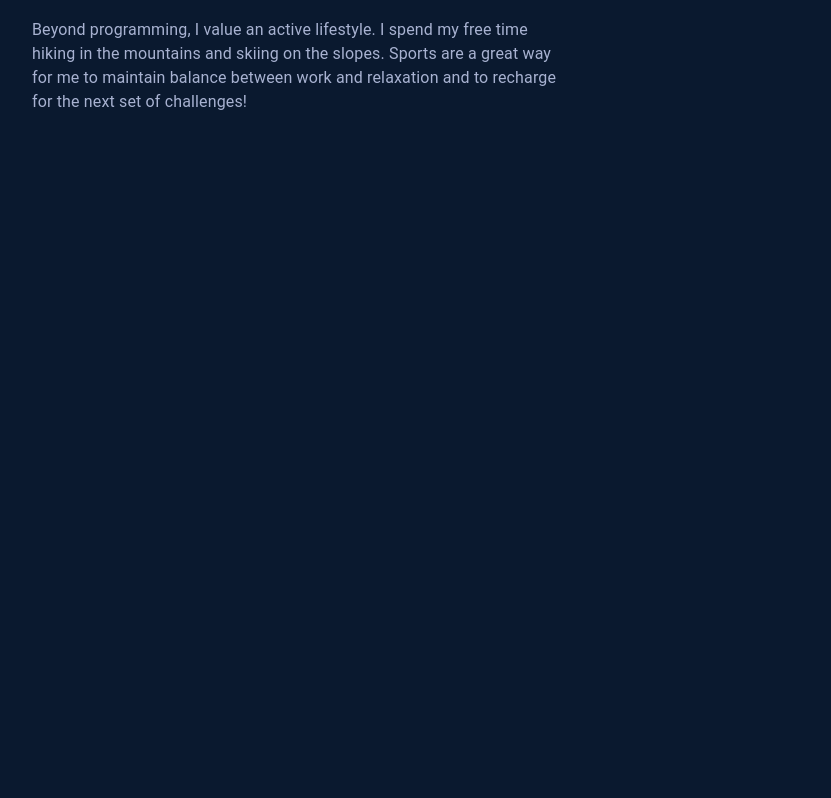
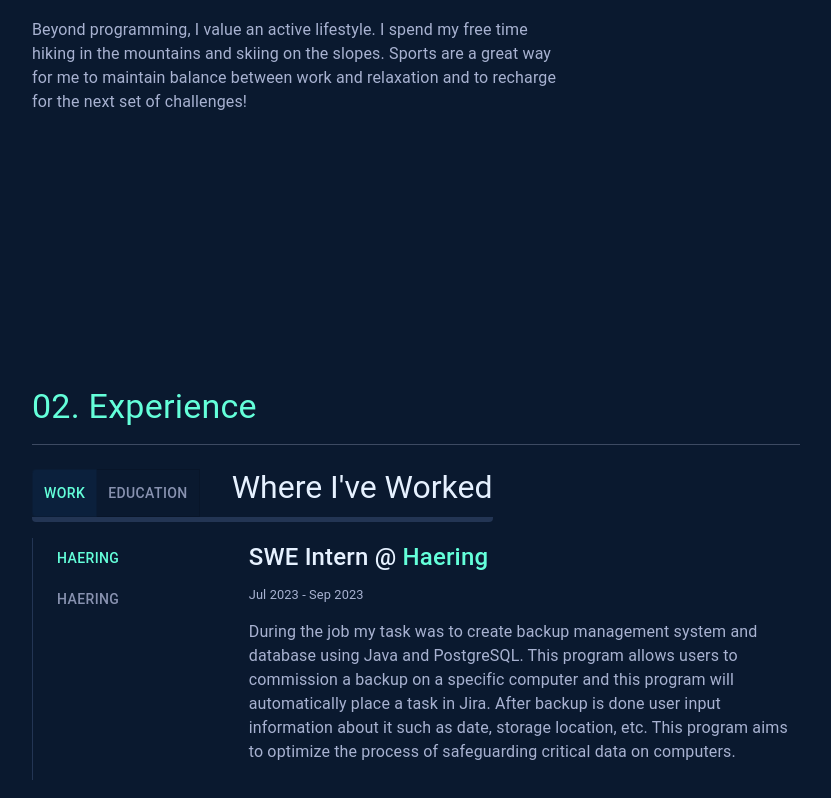
Before and after one commit to MateuszMaciaszczyk/portfolio, a React (Create React App) app: page / in a window 1280 px wide. Shown: the part 1289-2087 px from the top of the page, without its empty margins (224-1055 px from the left). Built offline with nearby package versions, Linux system fonts and the light colour scheme.

Commit message:
Added experience section

```diff
--- a/src/App.tsx
+++ b/src/App.tsx
@@ -8,6 +8,7 @@ import Sidebar from './components/Sidebar';
 import CustomScrollbar from './components/CustomScrollbar';
 import AboutMe from "./components/AboutMe";
 import Main from "./components/Main";
+import Experience from "./components/Experience";
 
 function App() {
     const scrollToSection = (id: string) => {
@@ -29,8 +30,8 @@ function App() {
             <CustomScrollbar />
             <Main />
             <AboutMe />
+            <Experience />
 
-            <Section id="experience" backgroundColor={colors.navy} />
             <Section id="skills" backgroundColor={colors.navy} />
             <Section id="projects" backgroundColor={colors.navy} />
             <Section id="contact" backgroundColor={colors.navy} />
--- /dev/null
+++ b/src/components/Experience.tsx
@@ -0,0 +1,168 @@
+import React, { useState } from 'react';
+import {ToggleButton, ToggleButtonGroup, Box, Typography, Button, Divider} from '@mui/material';
+import colors from '../theme/colors';
+
+type WorkExperience = {
+    company: string;
+    role: string;
+    duration: string;
+    details: string[];
+};
+
+type EducationExperience = {
+    institution: string;
+    degree: string;
+    duration: string;
+    details: string[];
+};
+
+const workExperience: WorkExperience[] = [
+    {
+        company: 'Haering',
+        role: 'SWE Intern',
+        duration: 'Jul 2023 - Sep 2023',
+        details: [
+            'During the job my task was to create backup management system and database\n' +
+            'using Java and PostgreSQL. This program allows users to commission a backup on a\n' +
+            'specific computer and this program will automatically place a task in Jira. After\n' +
+            'backup is done user input information about it such as date, storage location, etc.\n' +
+            'This program aims to optimize the process of safeguarding critical data on computers.',
+        ],
+    },
+    {
+        company: 'Haering',
+        role: 'Technical Support',
+        duration: 'Jul 2022 - Sep 2022',
+        details: [
+            'I was responsible for diagnosing and resolving IT issues, supporting end users with hardware, ' +
+            'software, and network-related problems. I registered each ticket in the ticketing system, ' +
+            'allowing me to effectively manage requests and ensure timely resolution. I assisted users with ' +
+            'varying levels of technical knowledge, providing clear instructions and creating guides to help ' +
+            'address common issues. I collaborated with IT teams on more complex cases and monitored infrastructure ' +
+            'to prevent future disruptions.',
+        ],
+    },
+];
+
+const educationExperience: EducationExperience[] = [
+    {
+        institution: 'AGH',
+        degree: 'BSc in Computer Science',
+        duration: 'Oct 2022 - Present',
+        details: [
+            'Studying computer science at AGH, I am learning both the theoretical foundations and practical aspects ' +
+            'of programming, algorithms, and database management. I explore topics related to application programming, ' +
+            'operating systems, and artificial intelligence, giving me a comprehensive understanding of the IT industry. ' +
+            'The studies enhance my analytical thinking and problem-solving skills, as well as provide experience in ' +
+            'team collaboration on IT projects. This prepares me well for the challenges of the dynamic IT environment ' +
+            'and allows me to better align my skills with market needs.',
+        ],
+    },
+    {
+        institution: 'I LO in Piotrkow Trybunalski',
+        degree: 'Math-IT profile',
+        duration: 'Sep 2019 - Jun 2022',
+        details: [
+            'I gained a solid foundation in mathematics and computer science. I learned to create websites, exploring ' +
+            'technologies such as HTML, CSS, and basic JavaScript. The classes enhanced my creativity and programming ' +
+            'skills, while also allowing me to apply mathematical theories to solving IT problems. This period provided ' +
+            'me with the fundamental knowledge for further development in the field of IT.',
+        ],
+    },
+];
+
+const Experience: React.FC = () => {
+    const [view, setView] = useState('work');
+    const [selectedIndex, setSelectedIndex] = useState(0);
+
+    const handleViewChange = (event: React.MouseEvent<HTMLElement>, newView: string) => {
+        if (newView) {
+            setView(newView);
+            setSelectedIndex(0); // Reset selected index when switching
+        }
+    };
+
+    const experienceList = view === 'work' ? workExperience : educationExperience;
+    const selectedExperience = experienceList[selectedIndex];
+
+    return (
+        <Box
+            id='experience'
+            sx={{
+                maxWidth: '60%',
+                margin: '0 auto',
+                marginTop: '12rem',
+                color: colors.lightestSlate }}>
+            <Typography variant="h4" sx={{ color: colors.green, marginBottom: '1rem' }}>
+                02. Experience
+            </Typography>
+            <Divider sx={{ marginBottom: '1.5rem', backgroundColor: colors.lightestSlate, opacity: 0.3 }} />
+            {/* Toggle Button Group */}
+            <ToggleButtonGroup
+                color="primary"
+                value={view}
+                exclusive
+                onChange={handleViewChange}
+                sx={{ mb: 2, borderBottom: `5px solid ${colors.lightestNavy}` }}
+            >
+                <ToggleButton value="work" sx={{ color: colors.slate, '&.Mui-selected': { color: colors.green } }}>Work</ToggleButton>
+                <ToggleButton value="education" sx={{ color: colors.slate, '&.Mui-selected': { color: colors.green } }}>Education</ToggleButton>
+
+                <Typography variant="h3" sx={{ color: colors.white, fontSize: '2rem', mb: 1, marginLeft: '2rem' }}>
+                    {view === 'work' ? "Where I've Worked" : 'Where I Studied'}
+                </Typography>
+            </ToggleButtonGroup>
+
+            <Box sx={{ display: 'flex', gap: 2 }}>
+                {/* Left-side List */}
+                <Box sx={{ flex: 1, display: 'flex', flexDirection: 'column', borderLeft: `1px solid ${colors.lightestNavy}`, paddingLeft: 2 }}>
+                    {experienceList.map((item, index) => (
+                        <Button
+                            key={index}
+                            onClick={() => setSelectedIndex(index)}
+                            sx={{
+                                justifyContent: 'flex-start',
+                                color: selectedIndex === index ? colors.green : colors.slate,
+                                textAlign: 'left',
+                                paddingY: 1,
+                                transition: 'color 0.3s',
+                                '&:hover': { color: colors.green },
+                            }}
+                        >
+                            {/* Conditional rendering based on view */}
+                            {view === 'work' ? (item as WorkExperience).company : (item as EducationExperience).institution}
+                        </Button>
+                    ))}
+                </Box>
+
+                {/* Right-side Details */}
+                <Box sx={{ flex: 3 }}>
+                    <Typography variant="h6" sx={{ color: colors.white, fontSize: '1.5rem', mb: 1 }}>
+                        {view === 'work' ? (
+                            <>
+                                <span>{(selectedExperience as WorkExperience).role} @ </span>
+                                <span style={{ color: colors.green }}>{(selectedExperience as WorkExperience).company}</span>
+                            </>
+                        ) : (
+                            <>
+                                <span>{(selectedExperience as EducationExperience).degree} @ </span>
+                                <span style={{ color: colors.green }}>{(selectedExperience as EducationExperience).institution}</span>
+                            </>
+                        )}
+                    </Typography>
+
+                    <Typography sx={{ color: colors.lightSlate, mb: 2, fontSize: '0.8rem' }}>{selectedExperience.duration}</Typography>
+                    <ul style={{ paddingLeft: 0, listStyleType: 'none', color: colors.lightestSlate }}>
+                        {selectedExperience.details.map((detail, i) => (
+                            <li key={i} style={{ marginBottom: '0.5rem' }}>
+                                <Typography sx={{ color: colors.lightSlate }}>{detail}</Typography>
+                            </li>
+                        ))}
+                    </ul>
+                </Box>
+            </Box>
+        </Box>
+    );
+};
+
+export default Experience;
```
